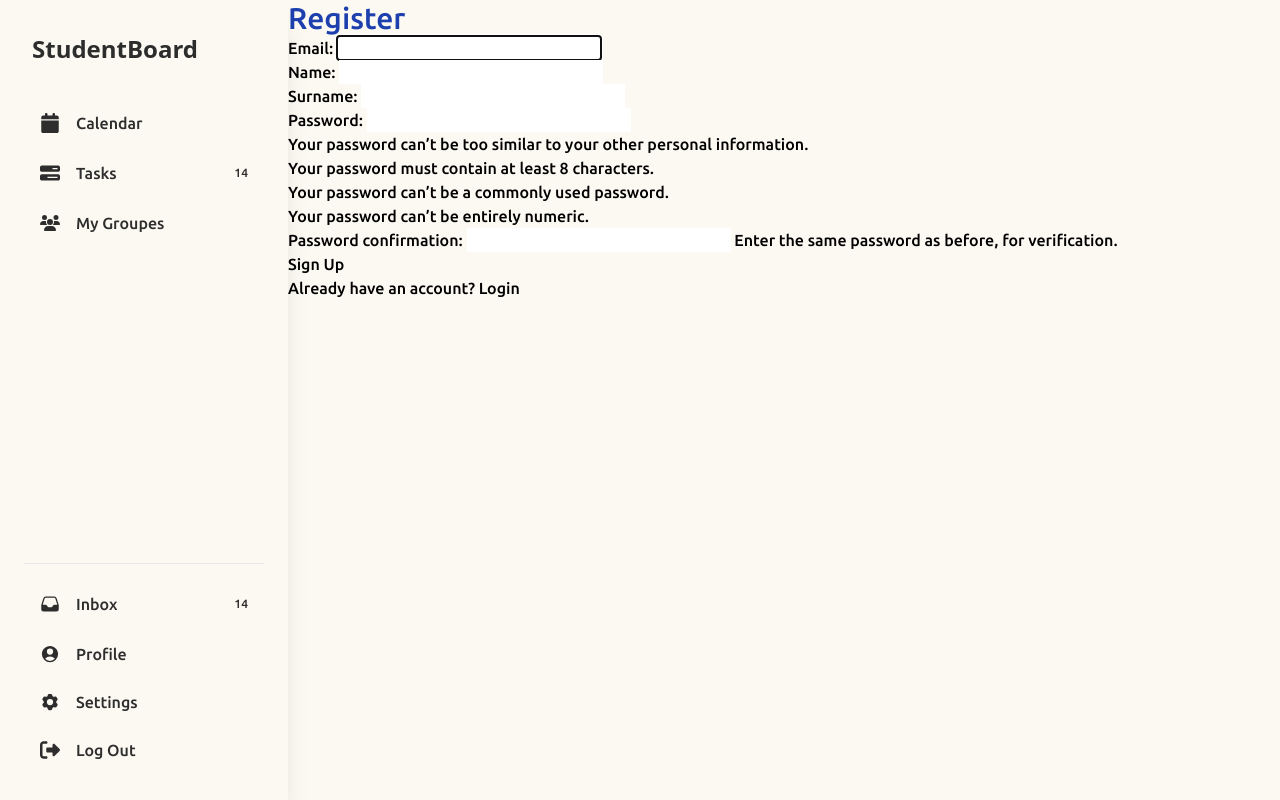
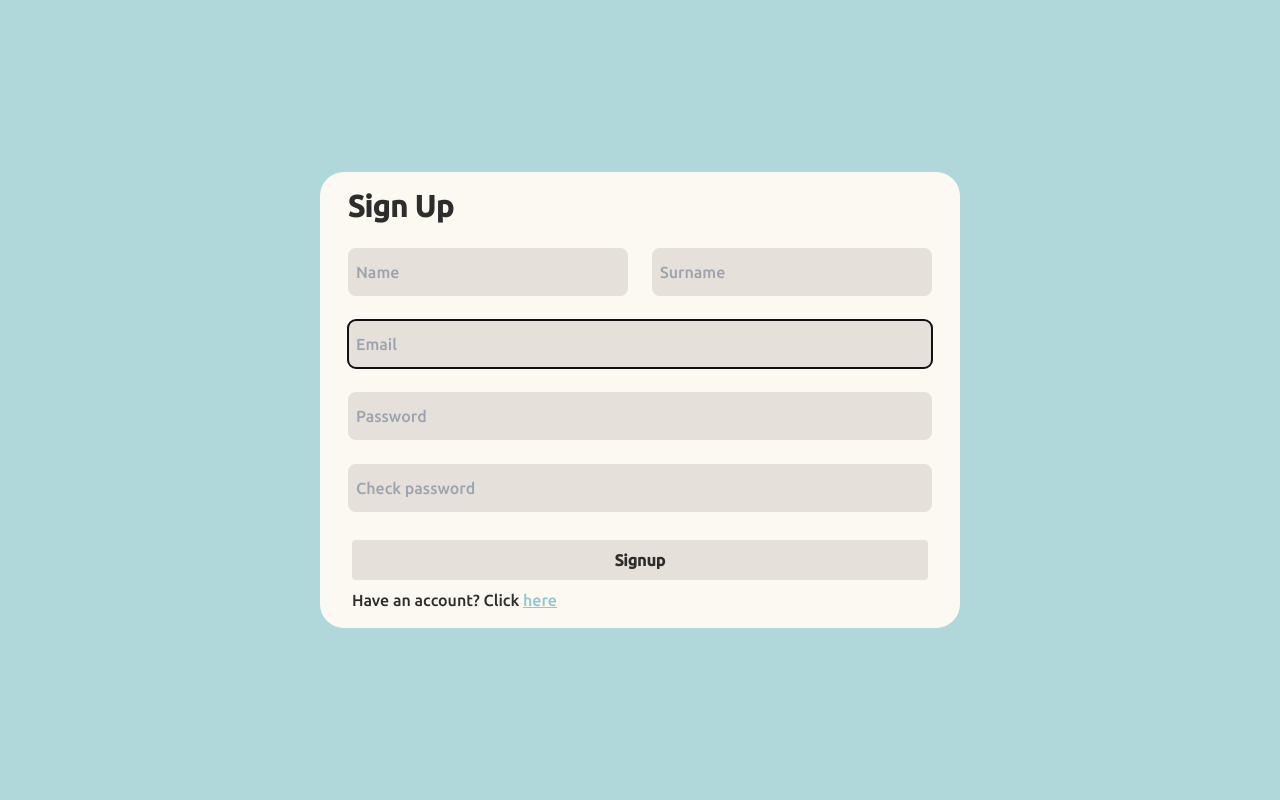
Before and after one commit to HEADache297/StudentBoard, a Django app: page /sign_up/ in a window 1280 px wide. Run offline with Django 5.2, Linux system fonts and the light colour scheme.

Commit message:
Created styles for registration forms

```diff
--- a/static/src/styles.css
+++ b/static/src/styles.css
@@ -602,9 +602,18 @@ video {
   margin: 0.25rem;
 }
 
+.m-3 {
+  margin: 0.75rem;
+}
+
 .my-2 {
   margin-top: 0.5rem;
   margin-bottom: 0.5rem;
+}
+
+.mx-4 {
+  margin-left: 1rem;
+  margin-right: 1rem;
 }
 
 .mb-1 {
@@ -641,6 +650,22 @@ video {
 
 .mt-auto {
   margin-top: auto;
+}
+
+.mb-3 {
+  margin-bottom: 0.75rem;
+}
+
+.ml-3 {
+  margin-left: 0.75rem;
+}
+
+.ml-4 {
+  margin-left: 1rem;
+}
+
+.mt-2 {
+  margin-top: 0.5rem;
 }
 
 .block {
@@ -711,8 +736,17 @@ video {
   width: 100%;
 }
 
+.w-max {
+  width: -moz-max-content;
+  width: max-content;
+}
+
 .min-w-\[240px\] {
   min-width: 240px;
+}
+
+.min-w-96 {
+  min-width: 24rem;
 }
 
 .max-w-\[20rem\] {
@@ -755,8 +789,16 @@ video {
   place-items: center;
 }
 
+.content-stretch {
+  align-content: stretch;
+}
+
 .items-center {
   align-items: center;
+}
+
+.justify-center {
+  justify-content: center;
 }
 
 .gap-1 {
@@ -783,6 +825,18 @@ video {
   border-radius: 0.5rem;
 }
 
+.rounded {
+  border-radius: 0.25rem;
+}
+
+.rounded-2xl {
+  border-radius: 1rem;
+}
+
+.rounded-3xl {
+  border-radius: 1.5rem;
+}
+
 .bg-accent-200 {
   --tw-bg-opacity: 1;
   background-color: rgb(176 215 217 / var(--tw-bg-opacity, 1));
@@ -796,6 +850,16 @@ video {
 .bg-primary {
   --tw-bg-opacity: 1;
   background-color: rgb(251 249 241 / var(--tw-bg-opacity, 1));
+}
+
+.bg-blue-950 {
+  --tw-bg-opacity: 1;
+  background-color: rgb(23 37 84 / var(--tw-bg-opacity, 1));
+}
+
+.bg-secondary {
+  --tw-bg-opacity: 1;
+  background-color: rgb(229 225 218 / var(--tw-bg-opacity, 1));
 }
 
 .bg-clip-border {
@@ -836,6 +900,11 @@ video {
 .py-4 {
   padding-top: 1rem;
   padding-bottom: 1rem;
+}
+
+.py-2 {
+  padding-top: 0.5rem;
+  padding-bottom: 0.5rem;
 }
 
 .text-center {
@@ -938,9 +1007,43 @@ video {
   color: rgb(255 255 255 / var(--tw-text-opacity, 1));
 }
 
+.text-black {
+  --tw-text-opacity: 1;
+  color: rgb(0 0 0 / var(--tw-text-opacity, 1));
+}
+
+.text-green-400 {
+  --tw-text-opacity: 1;
+  color: rgb(74 222 128 / var(--tw-text-opacity, 1));
+}
+
+.text-red-600 {
+  --tw-text-opacity: 1;
+  color: rgb(220 38 38 / var(--tw-text-opacity, 1));
+}
+
+.text-accent-100 {
+  --tw-text-opacity: 1;
+  color: rgb(146 199 207 / var(--tw-text-opacity, 1));
+}
+
+.underline {
+  text-decoration-line: underline;
+}
+
 .antialiased {
   -webkit-font-smoothing: antialiased;
   -moz-osx-font-smoothing: grayscale;
+}
+
+.placeholder-dark::-moz-placeholder {
+  --tw-placeholder-opacity: 1;
+  color: rgb(45 45 45 / var(--tw-placeholder-opacity, 1));
+}
+
+.placeholder-dark::placeholder {
+  --tw-placeholder-opacity: 1;
+  color: rgb(45 45 45 / var(--tw-placeholder-opacity, 1));
 }
 
 .opacity-80 {
@@ -978,6 +1081,16 @@ video {
   background-color: rgb(255 255 255 / 0.1);
 }
 
+.hover\:bg-green-400:hover {
+  --tw-bg-opacity: 1;
+  background-color: rgb(74 222 128 / var(--tw-bg-opacity, 1));
+}
+
+.hover\:bg-accent-100:hover {
+  --tw-bg-opacity: 1;
+  background-color: rgb(146 199 207 / var(--tw-bg-opacity, 1));
+}
+
 .active\:bg-white\/30:active {
   background-color: rgb(255 255 255 / 0.3);
 }
--- a/templates/registration/signup.html
+++ b/templates/registration/signup.html
@@ -1,11 +1,46 @@
-{% extends 'base.html' %}
+{% load static %}
 
-{% block content %}
-  <h2 class="text-3xl text-blue-800">Register</h2>
-  <form method="post">
-    {% csrf_token %}
-    {{ form.as_p }}
-    <button type="submit">Sign Up</button>
-  </form>
-  <p>Already have an account? <a href="{% url 'login' %}">Login</a></p>
-{% endblock %}
+<!DOCTYPE html>
+<html lang="en">
+
+<head>
+  <meta charset="UTF-8">
+  <meta http-equiv="X-UA-Compatible" content="IE=edge">
+  <meta name="viewport" content="width=device-width, initial-scale=1.0">
+  <title>StudentBoard</title>
+  <link rel="stylesheet" href="{% static 'src/styles.css' %}">
+  <link rel="stylesheet" href="{% static 'src/input_field.css' %}">
+  <link rel="preconnect" href="https://fonts.googleapis.com">
+  <link rel="preconnect" href="https://fonts.gstatic.com" crossorigin>
+  <link href="https://fonts.googleapis.com/css2?family=Ubuntu:wght@500&display=swap" rel="stylesheet">
+  <link rel="stylesheet" href="{% static 'font/font.css' %}">
+  <script src="https://code.jquery.com/jquery-3.7.1.js" integrity="sha256-eKhayi8LEQwp4NKxN+CfCh+3qOVUtJn3QNZ0TciWLP4="
+    crossorigin="anonymous"></script>
+</head>
+
+<body class="bg-accent-200 flex justify-center items-center h-screen ">
+  <div class="text-dark p-4 bg-primary rounded-3xl w-max">
+    <p class="font-bold text-3xl mb-3 ml-3">Sign Up</p>
+    <form method="post" class="form flex flex-col" action="{% url 'register' %}">
+      {% csrf_token %}
+      <div class="flex flex-row content-stretch">
+        {{ form.non_field_errors }}
+        {{ form.name }}
+        {{ form.surname }}
+      </div>
+      <div class="flex flex-col">
+        {{ form.email }}
+        {{ form.password1 }}
+        {{ form.password2 }}
+      </div>
+      <button type="submit" name="student_signup"
+        class="bg-secondary hover:bg-accent-100 text-dark font-bold py-2 px-4 rounded mx-4 mt-4">
+        Signup
+      </button>
+      <p class="ml-4 mt-2">Have an account? Click <a class="text-accent-100 underline" href="{% url 'login' %}">here</a>
+      </p>
+    </form>
+  </div>
+</body>
+
+</html>
--- a/user/forms.py
+++ b/user/forms.py
@@ -1,13 +1,23 @@
 from django import forms
 from django.contrib.auth.forms import UserCreationForm, AuthenticationForm
+from django.forms.widgets import Input, PasswordInput, EmailInput
 from .models import CustomUser
 
 class CustomUserRegistrationForm(UserCreationForm):
+    name = forms.CharField(max_length=255, widget=Input(attrs={'class': 'm-3 h-12 rounded-lg p-2 bg-secondary text-dark', 'placeholder': 'Name'}))
+    surname = forms.CharField(max_length=255, widget=Input(attrs={'class': 'm-3 h-12 rounded-lg p-2 bg-secondary text-dark', 'placeholder': 'Surname'}))
+    email = forms.CharField(max_length=255, widget=EmailInput(attrs={'class': 'm-3 h-12 rounded-lg p-2 bg-secondary text-dark', 'placeholder': 'Email'}))
+    password1 = forms.CharField(max_length=255, widget=PasswordInput(attrs={'class': 'm-3 h-12 rounded-lg p-2 bg-secondary text-dark', 'placeholder': 'Password'}))
+    password2 = forms.CharField(max_length=255, widget=PasswordInput(attrs={'class': 'm-3 h-12 rounded-lg p-2 bg-secondary text-dark', 'placeholder': 'Check password'}))
+
     class Meta:
         model = CustomUser
         fields = ('email', 'name', 'surname', 'password1', 'password2')
 
 class CustomUserLoginForm(AuthenticationForm):
-     class Meta:
+    email = forms.EmailField(widget=forms.EmailInput(attrs={'class': 'm-3 h-12 rounded-lg p-2 bg-secondary text-dark', 'placeholder': 'Email'}), label='Email')
+    password = forms.CharField(max_length=255, widget=PasswordInput(attrs={'class': 'm-3 h-12 rounded-lg p-2 bg-secondary text-dark', 'placeholder': 'Password'}))
+
+    class Meta:
         model = CustomUser
         fields = ('email', 'password')
```
Also changed, not shown: templates/registration/login.html (+35 -10 lines).
